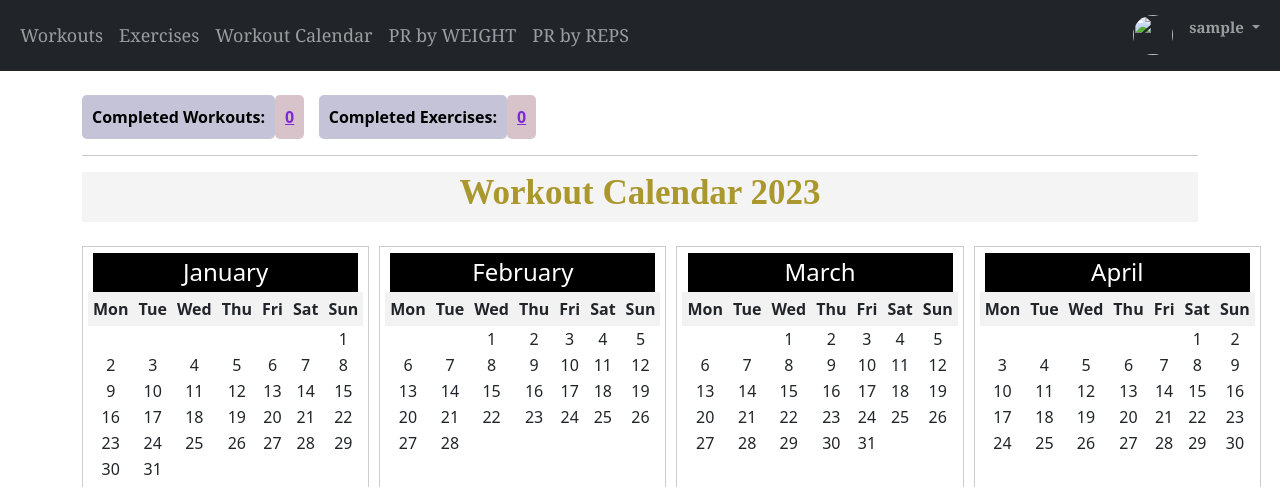
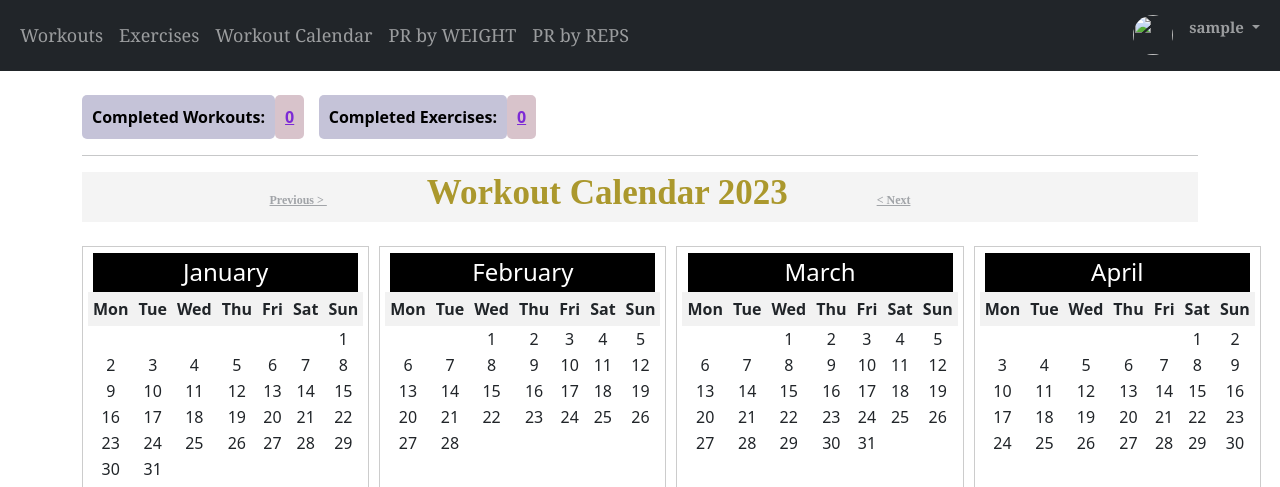
Before and after one commit to TomaDovydene/Workout_Journal.py, a Django app: page /journal/workouts-calendar/2023/ in a window 1280 px wide. Shown: the part 241-728 px from the top of the page. Run offline with Django 4.2, Linux system fonts and the light colour scheme; the visitor is signed in with stand-in values (Sample User, id 1); data that the repository does not hold is empty.

Commit message:
2023-06-10 16:50 kalendorius

```diff
--- a/mysite/journal/templates/workouts_calendar.html
+++ b/mysite/journal/templates/workouts_calendar.html
@@ -30,7 +30,11 @@
 
 <div class="custom-titles-container">
     <h2>
-        <strong class="custom-titles-heading">Workout Calendar {{ calendar_months.0.year }}</strong>
+        <strong class="custom-titles-heading">
+            <a href="{% url 'workout_summary_calendar' year=calendar_months.0.year|add:'-1' %}" class="link-style-year">Previous > </a>
+            Workout Calendar {{ calendar_months.0.year }}
+            <a href="{% url 'workout_summary_calendar' year=calendar_months.0.year|add:'1' %}" class="link-style-year" style="margin-left: 80px"> < Next</a>
+        </strong>
     </h2>
 </div>
 
@@ -164,6 +168,17 @@
   color: #6120a5;
 }
 
+.link-style-year {
+  color: #a1a4a8;
+  font-family: Times New Roman, serif;
+  font-size: 12px;
+  margin-right: 100px
+  }
+
+  .link-style-year:hover {
+  color: #686c70;
+}
+
 </style>
 
 
--- a/mysite/journal/urls.py
+++ b/mysite/journal/urls.py
@@ -16,7 +16,6 @@ urlpatterns = [
     path('profile/', views.profile, name='profile'),
     path('workouts/add/', views.add_workout, name='add_workout'),
     path('workouts/<int:workout_id>/add-exercise/', views.AddExerciseCreateView.as_view(), name='add_exercise'),
-    # path('workouts/<int:workout_id>/add-custom-exercise/', views.CustomExerciseCreateView.as_view(), name='add_custom_exercise'),
     path('workout/<int:workout_id>/edit/', views.edit_workout, name='edit_workout'),
     path('workout/<int:workout_id>/delete/', views.delete_workout, name='delete_workout'),
     path('exercise_workouts/<str:exercise_name_id>/', views.exercise_workouts, name='exercise_workouts'),
--- a/mysite/journal/views.py
+++ b/mysite/journal/views.py
@@ -14,7 +14,7 @@ from django.contrib.auth.decorators import login_required
 from .forms import UserUpdateForm, ProfileUpdateForm, WorkoutForm, ExerciseForm
 from django.db.models import Sum, Q, Max
 
-from datetime import date
+from datetime import date, datetime
 from calendar import monthrange
 from dateutil.relativedelta import relativedelta
 
@@ -409,7 +409,12 @@ def personal_records_by_reps(request):
 
 
 @login_required
-def workout_summary_calendar(request, year):
+def workout_summary_calendar(request, year=None):
+    if year is None:
+        year = datetime.now().year
+    else:
+        year = int(year)
+
     user = request.user
 
     num_exercises = Exercise.objects.filter(athlete=user).count()
```
